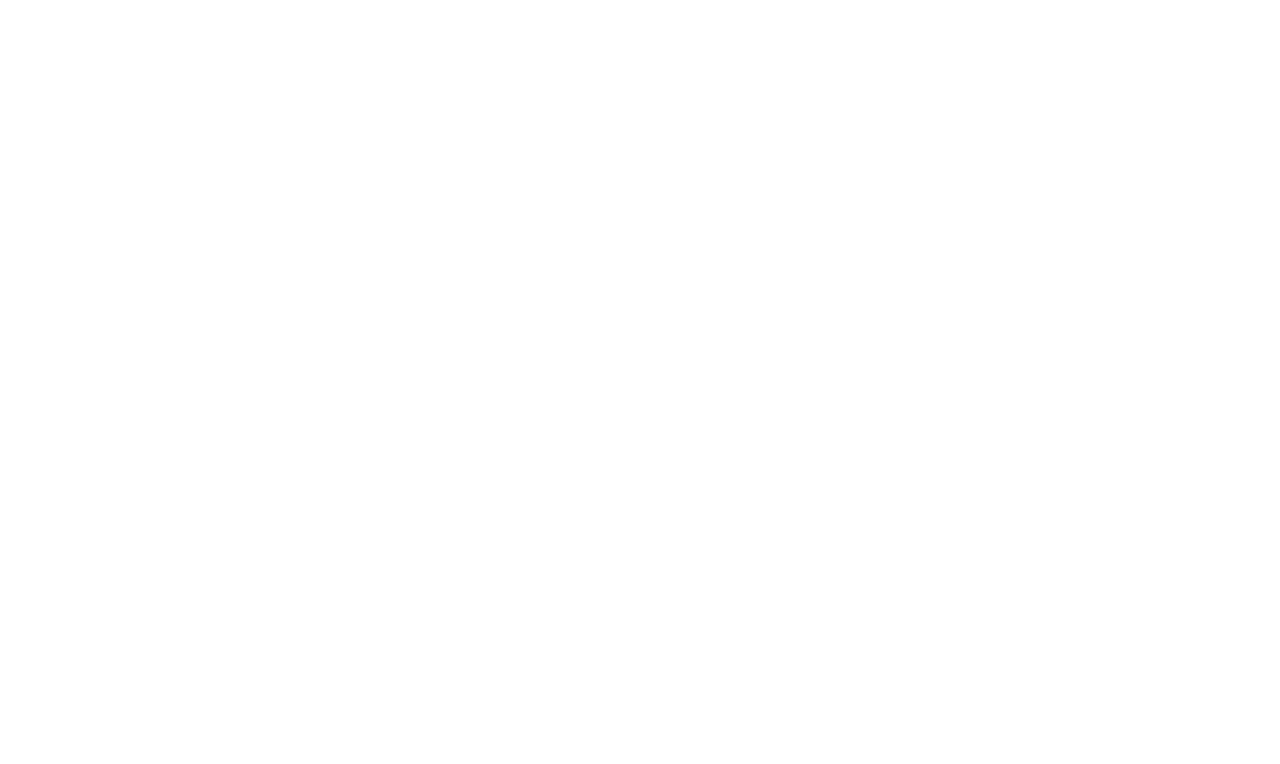
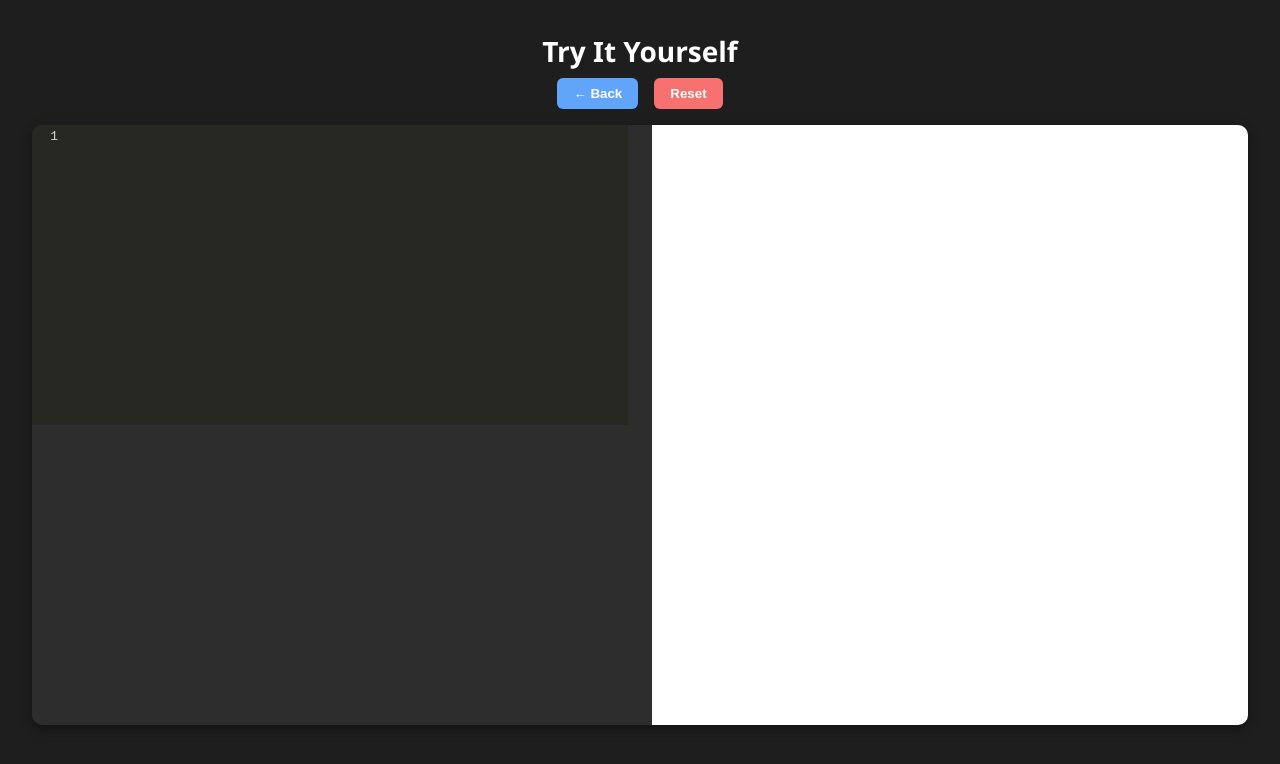
Before and after one commit to Alvinleow/WALWeP, a Vue app: page /code-editor in a window 1280 px wide. Before the commit this address had no page. Shown: the top 764 px of the page. Built offline with nearby package versions, Linux system fonts and the light colour scheme; the HTML template or start-up script is replaced by a standard one.

Commit message:
Add code example feature to lessons and implement code editor

```diff
--- a/back-end/controllers/courseController.js
+++ b/back-end/controllers/courseController.js
@@ -159,7 +159,7 @@
 };
 
 exports.updateLesson = async (req, res) => {
-  const { content } = req.body;
+  const { content, codeExample } = req.body;
   const { courseId, lessonId } = req.params;
 
   try {
@@ -170,6 +170,7 @@
     if (!lesson) return res.status(404).json({ message: "Lesson not found" });
 
     lesson.content = content;
+    lesson.codeExample = codeExample;
 
     await course.save();
 
--- a/back-end/models/course.js
+++ b/back-end/models/course.js
@@ -3,6 +3,7 @@
 const lessonSchema = new mongoose.Schema({
   title: { type: String, required: true },
   content: { type: String, default: "" },
+  codeExample: { type: String, default: "" },
   createdAt: { type: Date, default: Date.now },
   updatedAt: { type: Date, default: Date.now },
 });
--- a/front-end/src/router/index.js
+++ b/front-end/src/router/index.js
@@ -7,6 +7,7 @@
 import ContactPage from "../views/ContactPage.vue";
 import ProfilePage from "../views/ProfilePage.vue";
 import LessonPage from "../views/LessonPage.vue";
+import CodeEditor from "../views/CodeEditor.vue";
 import QuizPage from "../views/QuizPage.vue";
 import QuestionsPage from "../components/QuizMaterialsPage/QuestionsPage.vue";
 
@@ -43,6 +44,11 @@
     props: true,
   },
   {
+    path: "/code-editor",
+    name: "CodeEditor",
+    component: CodeEditor,
+  },
+  {
     path: "/quizzes/:quizId",
     name: "QuestionsPage",
     component: QuestionsPage,
--- /dev/null
+++ b/front-end/src/views/CodeEditor.vue
@@ -0,0 +1,143 @@
+<template>
+  <div class="code-editor">
+    <h2 class="editor-title">Try It Yourself</h2>
+    <div class="button-row">
+      <button @click="goBack" class="back-button">← Back</button>
+      <button @click="resetCode" class="reset-button">Reset</button>
+    </div>
+    <div class="editor-container">
+      <div class="editor-pane">
+        <textarea ref="editor"></textarea>
+      </div>
+      <div class="preview-pane">
+        <iframe ref="preview" class="preview-frame"></iframe>
+      </div>
+    </div>
+  </div>
+</template>
+
+<script>
+import CodeMirror from "codemirror";
+import "codemirror/lib/codemirror.css";
+import "codemirror/theme/monokai.css";
+import "codemirror/mode/htmlmixed/htmlmixed.js";
+
+export default {
+  name: "CodeEditor",
+  data() {
+    return {
+      originalCode: "",
+    };
+  },
+  mounted() {
+    const code = decodeURIComponent(this.$route.query.code || "");
+    this.originalCode = code;
+
+    this.editor = CodeMirror.fromTextArea(this.$refs.editor, {
+      mode: "htmlmixed",
+      lineNumbers: true,
+      theme: "monokai",
+    });
+
+    this.editor.setValue(code);
+    this.updatePreview(code);
+
+    this.editor.on("change", () => {
+      const updatedCode = this.editor.getValue();
+      this.updatePreview(updatedCode);
+    });
+  },
+  methods: {
+    updatePreview(code) {
+      this.$refs.preview.srcdoc = code;
+    },
+    resetCode() {
+      this.editor.setValue(this.originalCode);
+      this.updatePreview(this.originalCode);
+    },
+    goBack() {
+      this.$router.back();
+    },
+  },
+};
+</script>
+
+<style scoped>
+.code-editor {
+  padding: 2rem;
+  background-color: #1e1e1e;
+  color: #f3f4f6;
+  font-family: "Segoe UI", sans-serif;
+  min-height: 100vh;
+}
+
+.editor-title {
+  margin-bottom: 0.5rem;
+  font-size: 1.75rem;
+  color: #ffffff;
+  text-align: center;
+}
+
+.button-row {
+  display: flex;
+  justify-content: center;
+  gap: 1rem;
+  margin-bottom: 1rem;
+}
+
+.back-button,
+.reset-button {
+  padding: 0.5rem 1rem;
+  font-weight: 600;
+  border: none;
+  border-radius: 6px;
+  cursor: pointer;
+  transition: background-color 0.3s ease;
+}
+
+.back-button {
+  background-color: #60a5fa; /* blue-400 */
+  color: white;
+}
+
+.back-button:hover {
+  background-color: #3b82f6; /* blue-500 */
+}
+
+.reset-button {
+  background-color: #f87171; /* red-400 */
+  color: white;
+}
+
+.reset-button:hover {
+  background-color: #ef4444; /* red-500 */
+}
+
+.editor-container {
+  display: flex;
+  gap: 1.5rem;
+  border-radius: 10px;
+  overflow: hidden;
+  background-color: #2d2d2d;
+  box-shadow: 0 4px 12px rgba(0, 0, 0, 0.4);
+}
+
+.editor-pane,
+.preview-pane {
+  flex: 1;
+  height: 600px;
+  overflow: hidden;
+}
+
+.CodeMirror {
+  height: 100%;
+  font-size: 14px;
+}
+
+.preview-frame {
+  width: 100%;
+  height: 100%;
+  border: none;
+  background-color: #ffffff;
+}
+</style>
--- a/front-end/src/views/LessonPage.vue
+++ b/front-end/src/views/LessonPage.vue
@@ -35,6 +35,19 @@
           <div v-if="selectedLesson" class="lesson-container">
             <h3 class="lesson-title">{{ selectedLesson.title }}</h3>
             <div v-html="selectedLesson.content" class="lesson-text"></div>
+            <div v-if="selectedLesson.codeExample">
+              <h4 class="example-title">Example Code:</h4>
+              <div class="example-box">
+                <pre class="example-code">{{ selectedLesson.codeExample }}</pre>
+              </div>
+              <button
+                v-if="selectedLesson.codeExample"
+                class="try-button"
+                @click="tryExample"
+              >
+                Try it Yourself
+              </button>
+            </div>
           </div>
           <div v-else class="empty-content-message">
             <h2>Please select a lesson to view or edit its content.</h2>
@@ -88,8 +101,12 @@
       <!-- Edit Lesson Modal -->
       <div v-if="showEditLessonModalWindow" class="modal-overlay">
         <div class="modal">
-          <h2>Edit Lesson Content</h2>
+          <h2 style="text-align: center">Edit Lesson Content</h2>
           <div ref="quillEditor" class="quill-editor"></div>
+
+          <label>Code Example (HTML/CSS/JS):</label>
+          <div ref="codeEditor" class="code-editor-container"></div>
+
           <button @click="saveLessonContent">Save</button>
           <button type="button" @click="closeEditLessonModal">Cancel</button>
         </div>
@@ -123,6 +140,11 @@
 import "quill/dist/quill.snow.css";
 import { mapState } from "vuex";
 
+import CodeMirror from "codemirror";
+import "codemirror/lib/codemirror.css";
+import "codemirror/theme/monokai.css";
+import "codemirror/mode/htmlmixed/htmlmixed.js";
+
 export default {
   name: "LessonPage",
   components: {
@@ -136,6 +158,8 @@
       showDeleteLessonModalWindow: false,
       showFinishModal: false,
       newLessonTitle: "",
+      editableCodeExample: "",
+      codeMirrorInstance: null,
       selectedLesson: null,
       selectedLessonIndex: -1,
       quill: null,
@@ -214,6 +238,7 @@
     },
     showEditLessonModal() {
       this.showEditLessonModalWindow = true;
+
       this.$nextTick(() => {
         this.quill = new Quill(this.$refs.quillEditor, {
           theme: "snow",
@@ -227,7 +252,16 @@
         if (this.selectedLesson) {
           this.quill.root.innerHTML = this.selectedLesson.content;
         }
+
+        this.codeMirrorInstance = CodeMirror(this.$refs.codeEditor, {
+          value: this.selectedLesson.codeExample || "",
+          mode: "htmlmixed",
+          lineNumbers: true,
+          theme: "monokai",
+          tabSize: 2,
+        });
       });
+      this.editableCodeExample = this.selectedLesson.codeExample || "";
     },
     closeEditLessonModal() {
       this.showEditLessonModalWindow = false;
@@ -236,11 +270,19 @@
     async saveLessonContent() {
       if (this.selectedLesson) {
         try {
+          const updatedCode = this.codeMirrorInstance.getValue();
+          this.editableCodeExample = updatedCode;
+
           const response = await axios.put(
             `http://localhost:8081/api/courses/${this.courseId}/lessons/${this.selectedLesson._id}`,
-            { content: this.quill.root.innerHTML }
+            {
+              content: this.quill.root.innerHTML,
+              codeExample: updatedCode,
+            }
           );
+
           this.selectedLesson.content = this.quill.root.innerHTML;
+          this.selectedLesson.codeExample = this.editableCodeExample;
           this.lessons = response.data.lessons;
           this.closeEditLessonModal();
         } catch (error) {
@@ -359,6 +401,14 @@
       } catch (error) {
         console.error("Error fetching quiz ID:", error);
       }
+    },
+    tryExample() {
+      this.$router.push({
+        name: "CodeEditor",
+        query: {
+          code: encodeURIComponent(this.selectedLesson.codeExample || ""),
+        },
+      });
     },
   },
 };
@@ -494,12 +544,16 @@
 }
 
 .modal {
+  display: flex;
+  flex-direction: column;
   background: #000;
   color: #fff;
   padding: 20px;
   border-radius: 10px;
-  max-width: 500px;
-  text-align: center;
+  max-width: 700px;
+  max-height: 90vh;
+  overflow-y: auto;
+  width: 90%;
 }
 
 .modal button {
@@ -515,7 +569,6 @@
 .modal button:first-of-type {
   background-color: #42b983;
   color: white;
-  margin-right: 10px;
 }
 
 .modal button:first-of-type:hover {
@@ -541,9 +594,21 @@
   font-size: 1.2rem; /* Increased font size */
 }
 
-.quill-editor {
-  height: 200px;
+.quill-editor,
+.code-editor-container {
+  flex-shrink: 0;
+  min-height: 150px;
+  max-height: 250px;
+  overflow-y: auto;
   margin-bottom: 20px;
+}
+
+.CodeMirror {
+  height: auto !important;
+  min-height: 150px;
+  max-height: 250px;
+  border-radius: 5px;
+  font-size: 14px;
 }
 
 .action-buttons {
@@ -565,4 +630,70 @@
   font-size: 1.2rem;
   margin-bottom: 20px;
 }
+
+.example-title {
+  font-size: 1.25rem;
+  margin-bottom: 10px;
+}
+
+.example-box {
+  background-color: #1e293b; /* dark blue-gray */
+  border: 1px solid #334155;
+  border-radius: 8px;
+  padding: 15px;
+  overflow-x: auto;
+  margin-bottom: 15px;
+}
+
+.example-code {
+  font-family: "Courier New", Courier, monospace;
+  font-size: 14px;
+  color: #f8f8f2;
+  white-space: pre-wrap;
+  margin: 0;
+}
+
+.try-button {
+  background-color: #10b981; /* emerald-500 */
+  color: white;
+  padding: 10px 20px;
+  font-size: 1rem;
+  font-weight: 600;
+  border: none;
+  border-radius: 6px;
+  cursor: pointer;
+  transition: background-color 0.3s ease;
+}
+
+.try-button:hover {
+  background-color: #059669; /* emerald-600 */
+}
+
+/* WebKit-based browsers (Chrome, Safari, Edge) */
+.modal::-webkit-scrollbar,
+.quill-editor::-webkit-scrollbar,
+.code-editor-container::-webkit-scrollbar {
+  width: 10px;
+}
+
+.modal::-webkit-scrollbar-track,
+.quill-editor::-webkit-scrollbar-track,
+.code-editor-container::-webkit-scrollbar-track {
+  background: #1e1e1e; /* Track background */
+  border-radius: 10px;
+}
+
+.modal::-webkit-scrollbar-thumb,
+.quill-editor::-webkit-scrollbar-thumb,
+.code-editor-container::-webkit-scrollbar-thumb {
+  background-color: #42b983; /* Scrollbar thumb color */
+  border-radius: 10px;
+  border: 2px solid #1e1e1e; /* Optional: padding around thumb */
+}
+
+.modal::-webkit-scrollbar-thumb:hover,
+.quill-editor::-webkit-scrollbar-thumb:hover,
+.code-editor-container::-webkit-scrollbar-thumb:hover {
+  background-color: #36a273;
+}
 </style>
```
